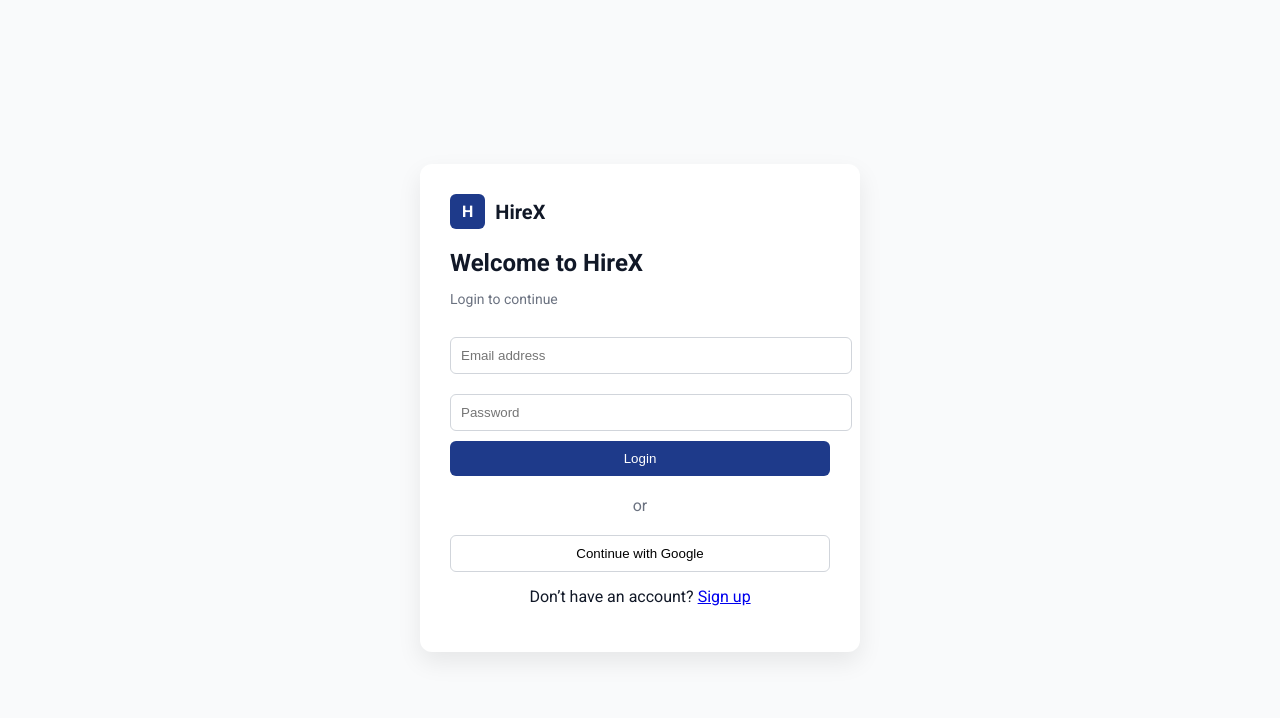
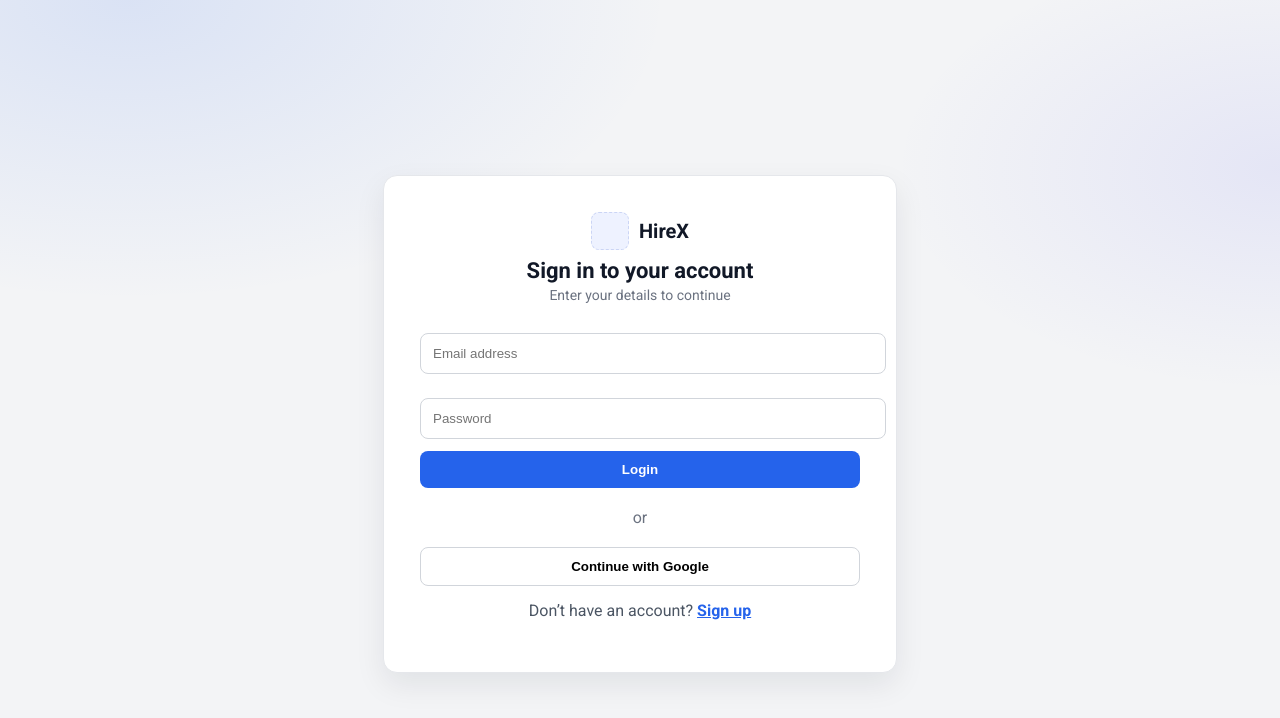
Before and after one commit to 4n1sh/HireX, a React app in the folder frontend/: page / in a window 1280 px wide. Shown: the top 718 px of the page. Built offline with nearby package versions, Linux system fonts and the light colour scheme; the HTML template or start-up script is replaced by a standard one.

Commit message:
UI update

```diff
--- a/frontend/src/index.css
+++ b/frontend/src/index.css
@@ -1,8 +1,10 @@
 @import url('https://fonts.googleapis.com/css2?family=Roboto:wght@300;400;500;700&display=swap');
 body {
   font-family: 'Roboto', sans-serif;
-  background: #f9fafb;
+  background-color: #f5f7fb;
   color: #111827;
+  margin: 0;
+  overflow: hidden;
 }
 
 .auth-wrapper {
@@ -10,30 +12,48 @@ body {
   display: flex;
   justify-content: center;
   align-items: center;
-  background: #f9fafb;
+  padding: 24px;
+  background:
+    radial-gradient(900px 500px at 10% 0%, rgba(37, 99, 235, 0.12), transparent 60%),
+    radial-gradient(700px 400px at 100% 20%, rgba(99, 102, 241, 0.1), transparent 55%),
+    #f3f4f6;
 }
 
 .auth-card {
-  width: 380px;
+  width: 100%;
+  max-width: 440px;
   background: #ffffff;
-  padding: 30px;
-  border-radius: 12px;
-  box-shadow: 0 10px 25px rgba(0, 0, 0, 0.08);
+  padding: 36px;
+  border-radius: 14px;
+  border: 1px solid #e5e7eb;
+  box-shadow: 0 12px 30px rgba(15, 23, 42, 0.08);
+}
+
+.auth-header {
+  display: flex;
+  flex-direction: column;
+  align-items: center;
+  gap: 8px;
+  margin-bottom: 18px;
+  text-align: center;
+}
+
+.auth-header-text h2 {
+  margin: 0 0 4px;
 }
 
 .logo {
   display: flex;
   align-items: center;
   gap: 10px;
-  margin-bottom: 20px;
 }
 
-.logo-icon {
-  background: #1e3a8a;
-  color: white;
-  font-weight: bold;
-  padding: 8px 12px;
-  border-radius: 6px;
+.logo-mark {
+  width: 36px;
+  height: 36px;
+  border-radius: 8px;
+  border: 1px dashed #cbd5f5;
+  background: #eef2ff;
 }
 
 .logo-text {
@@ -41,14 +61,15 @@ body {
   font-weight: 600;
 }
 
+
 .auth-card h2 {
-  margin-bottom: 10px;
+  font-size: 22px;
 }
 
 .subtitle {
   font-size: 14px;
   color: #6b7280;
-  margin-bottom: 20px;
+  margin: 0;
 }
 
 .auth-card label {
@@ -59,20 +80,39 @@ body {
 .auth-card input,
 .auth-card select {
   width: 100%;
-  padding: 10px;
-  margin: 10px 0;
-  border-radius: 6px;
+  padding: 12px;
+  margin: 12px 0;
+  border-radius: 8px;
   border: 1px solid #d1d5db;
+  background: #ffffff;
+  transition: border-color 0.2s ease;
+}
+
+.auth-card input:focus,
+.auth-card select:focus {
+  outline: none;
+  border-color: #2563eb;
 }
 
 .primary-btn {
   width: 100%;
-  padding: 10px;
-  background: #1e3a8a;
+  padding: 11px;
+  background: #2563eb;
   color: white;
   border: none;
-  border-radius: 6px;
-  font-weight: 500;
+  border-radius: 8px;
+  font-weight: 600;
+  cursor: pointer;
+  transition: background 0.2s ease;
+}
+
+.primary-btn:hover {
+  background: #1d4ed8;
+}
+
+.primary-btn:disabled {
+  cursor: not-allowed;
+  opacity: 0.7;
 }
 
 .divider {
@@ -100,16 +140,28 @@ body {
 
 .google-btn {
   width: 100%;
-  padding: 10px;
+  padding: 11px;
   border: 1px solid #d1d5db;
-  border-radius: 6px;
+  border-radius: 8px;
   background: white;
-  font-weight: 500;
+  font-weight: 600;
+  cursor: pointer;
+  transition: border-color 0.2s ease;
+}
+
+.google-btn:hover {
+  border-color: #9ca3af;
 }
 
 .switch-auth {
   text-align: center;
   margin-top: 15px;
+  color: #4b5563;
+}
+
+.switch-auth a {
+  color: #2563eb;
+  font-weight: 600;
 }
 .error-text {
   color: #dc2626;
--- a/frontend/src/pages/Login.jsx
+++ b/frontend/src/pages/Login.jsx
@@ -48,13 +48,16 @@ function Login() {
   return (
     <div className="auth-wrapper">
       <div className="auth-card">
-        <div className="logo">
-          <span className="logo-icon">H</span>
-          <span className="logo-text">HireX</span>
+        <div className="auth-header">
+          <div className="logo">
+            <div className="logo-mark" aria-hidden="true" />
+            <span className="logo-text">HireX</span>
+          </div>
+          <div className="auth-header-text">
+            <h2>Sign in to your account</h2>
+            <p className="subtitle">Enter your details to continue</p>
+          </div>
         </div>
-
-        <h2>Welcome to HireX</h2>
-        <p className="subtitle">Login to continue</p>
 
         {error && <p className="error-text">{error}</p>}
 
--- a/frontend/src/pages/Signup.jsx
+++ b/frontend/src/pages/Signup.jsx
@@ -20,7 +20,16 @@ function Signup() {
   return (
     <div className="auth-wrapper">
       <div className="auth-card">
-        <h2>Create your HireX account</h2>
+        <div className="auth-header">
+          <div className="logo">
+            <div className="logo-mark" aria-hidden="true" />
+            <span className="logo-text">HireX</span>
+          </div>
+          <div className="auth-header-text">
+            <h2>Create a new account</h2>
+            <p className="subtitle">Start hiring or apply in minutes</p>
+          </div>
+        </div>
 
         <form onSubmit={handleSubmit}>
           <input
```
Also changed, not shown: 2 other files (tests, documents, lock files or other folders).
